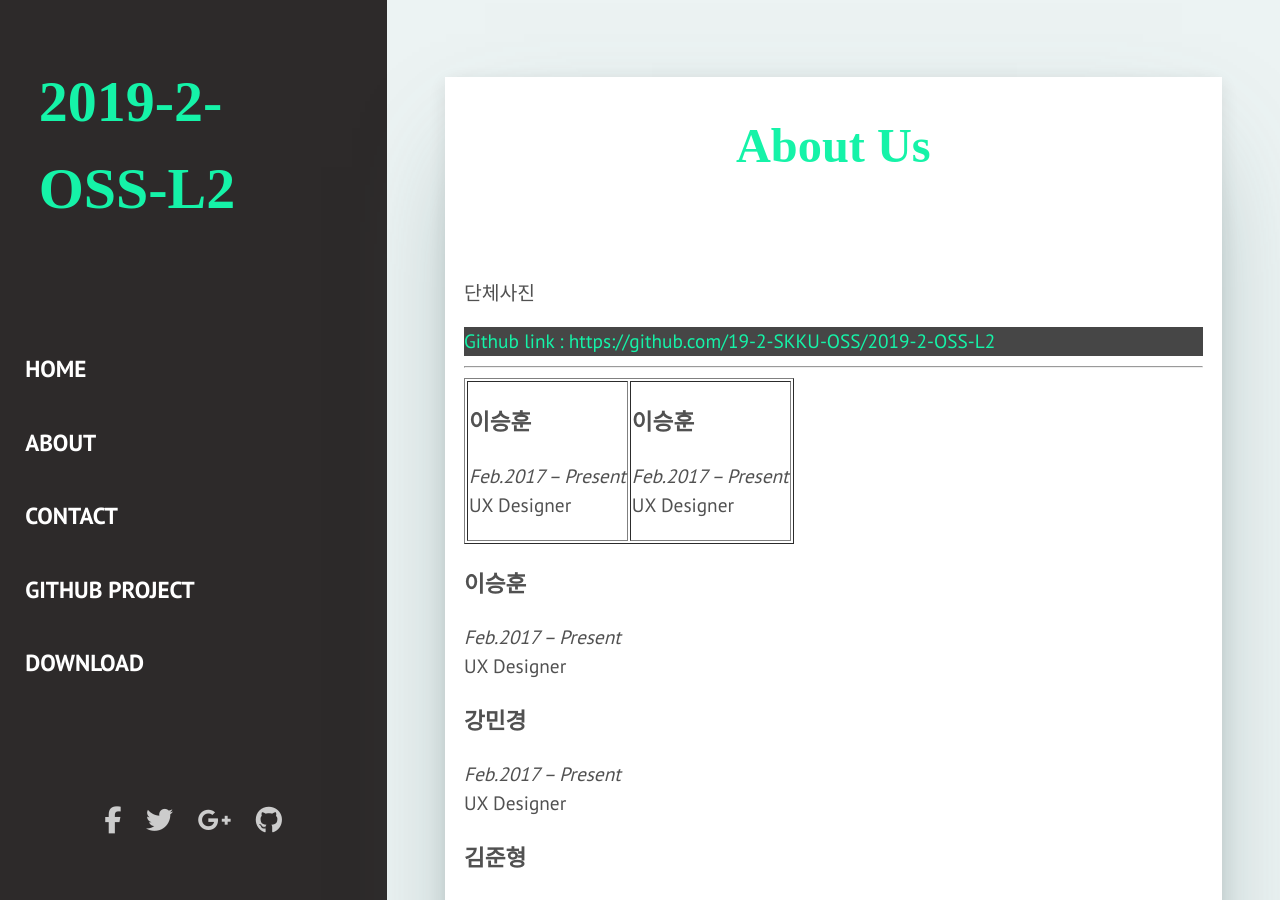
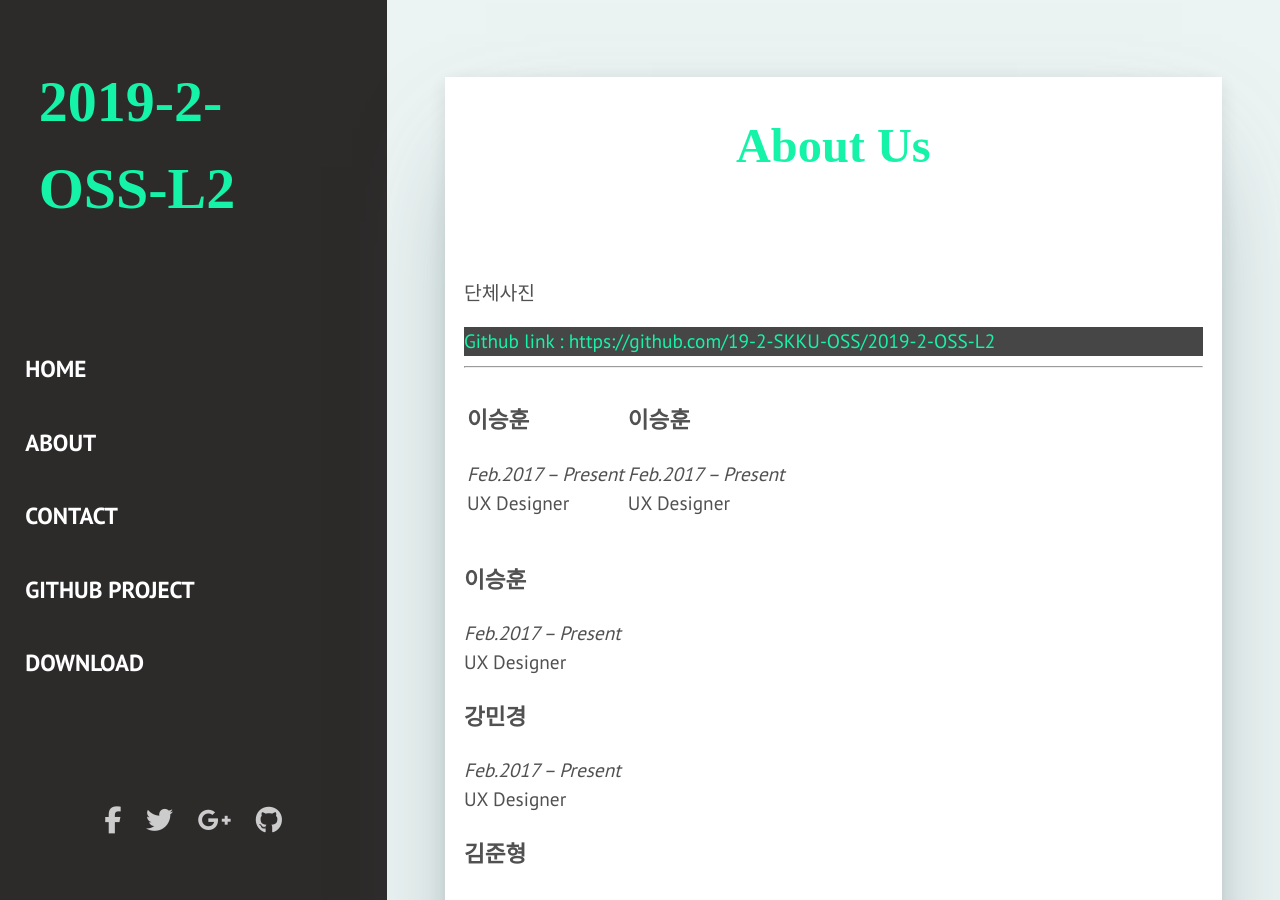
Before and after one commit to JunHyeongKim73/2019-2-OSS-L2, a Jekyll site: the page built from _pages/about.html, in a window 1280 px wide and 900 px high. Built offline with Jekyll 4.4.1, drawn with Linux system fonts in a browser that asks for light colours; nearby versions of some CDN libraries; some web fonts are replaced; library files that are not in the unit come from our copies.

Commit message:
intro table
Signed-off-by: hayoung <wh28533@gmail.com>

```diff
--- a/_pages/about.html
+++ b/_pages/about.html
@@ -15,9 +15,9 @@
                     <div style="background-color:#464646; color:#15F3A8" > Github link : <a href = "https://github.com/19-2-SKKU-OSS/2019-2-OSS-L2"> https://github.com/19-2-SKKU-OSS/2019-2-OSS-L2   </a></div>
                     <hr>
 
-                    <table border="1">
+                    <table>
                         <tr>
-                            <td rowspan="4">
+                            <td rowspan="8">
                                     <h3 style="font-weight: 2000;" >이승훈</h3>
                                     <p>
                                             <i>Feb.2017 – Present</i><br>
```
